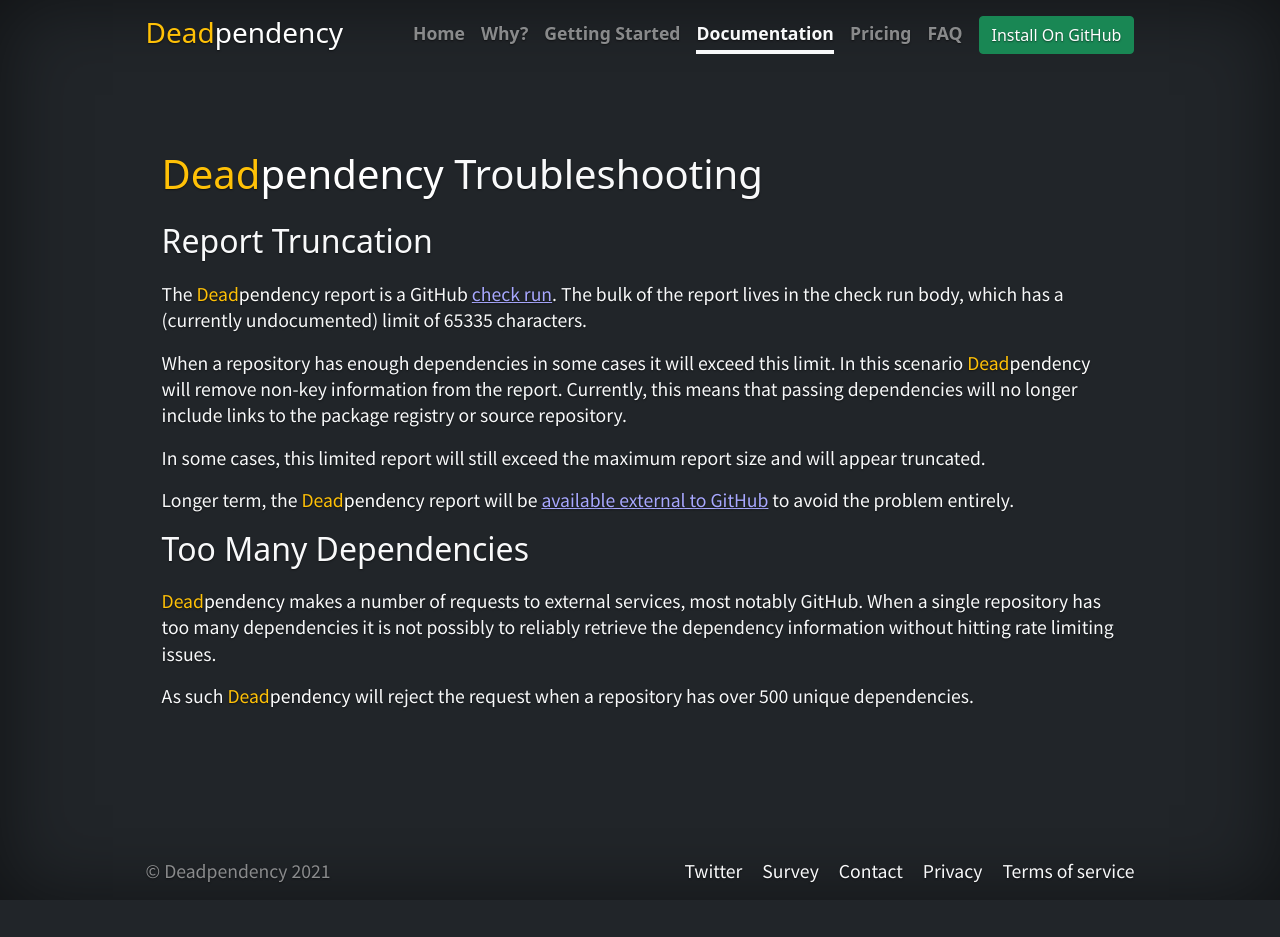
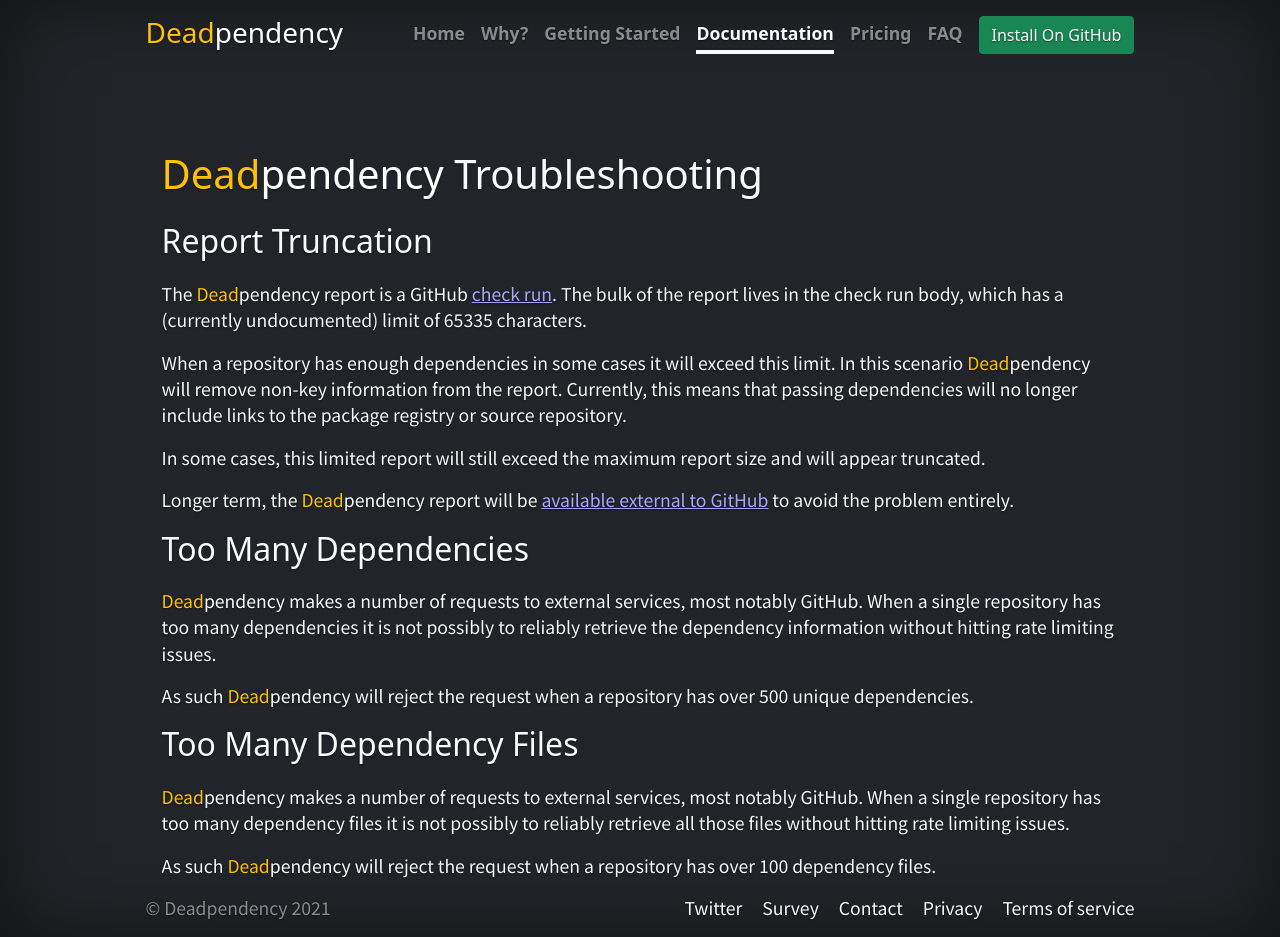
Before and after one commit to deadpendency/deadpendency.github.io, a Jekyll site: the page built from docs/troubleshooting.html, in a window 1280 px wide. Built offline with Jekyll 4.4.1, drawn with Linux system fonts in a browser that asks for light colours; nearby versions of some CDN libraries; before the commit the page ends 900 px from its top, so only the background shows below that.

Commit message:
Too many dep files

```diff
--- a/docs/troubleshooting.html
+++ b/docs/troubleshooting.html
@@ -34,3 +34,12 @@
 <p>
   As such <span class="text-warning">Dead</span><span class="text-white">pendency</span> will reject the request when a repository has over 500 unique dependencies.
 </p>
+
+<h2 id="too-many-dependency-files"><a href="#too-many-dependency-files">Too Many Dependency Files</a></h2>
+
+<p>
+  <span class="text-warning">Dead</span><span class="text-white">pendency</span> makes a number of requests to external services, most notably GitHub. When a single repository has too many dependency files it is not possibly to reliably retrieve all those files without hitting rate limiting issues.
+</p>
+<p>
+  As such <span class="text-warning">Dead</span><span class="text-white">pendency</span> will reject the request when a repository has over 100 dependency files.
+</p>
```
